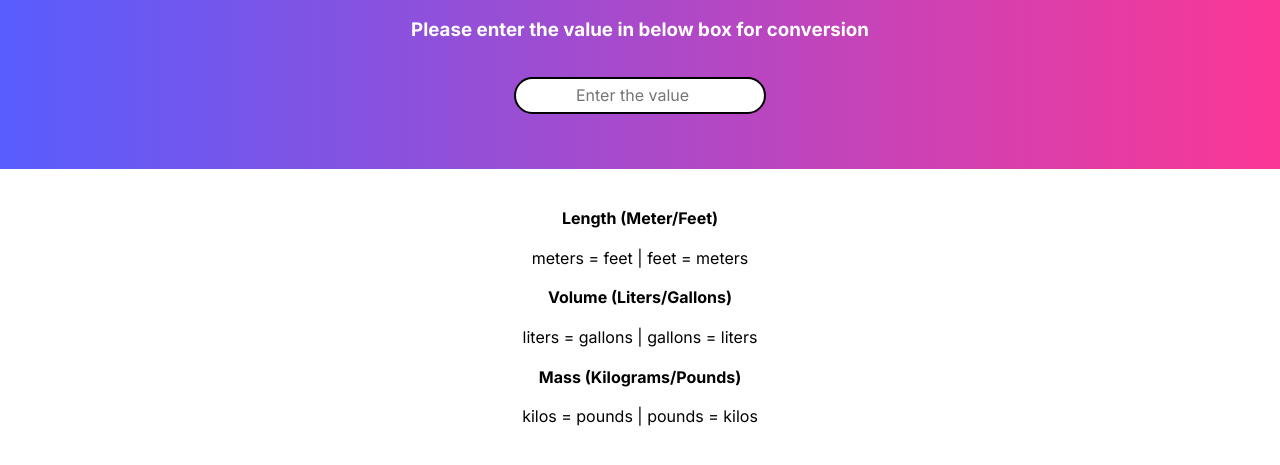
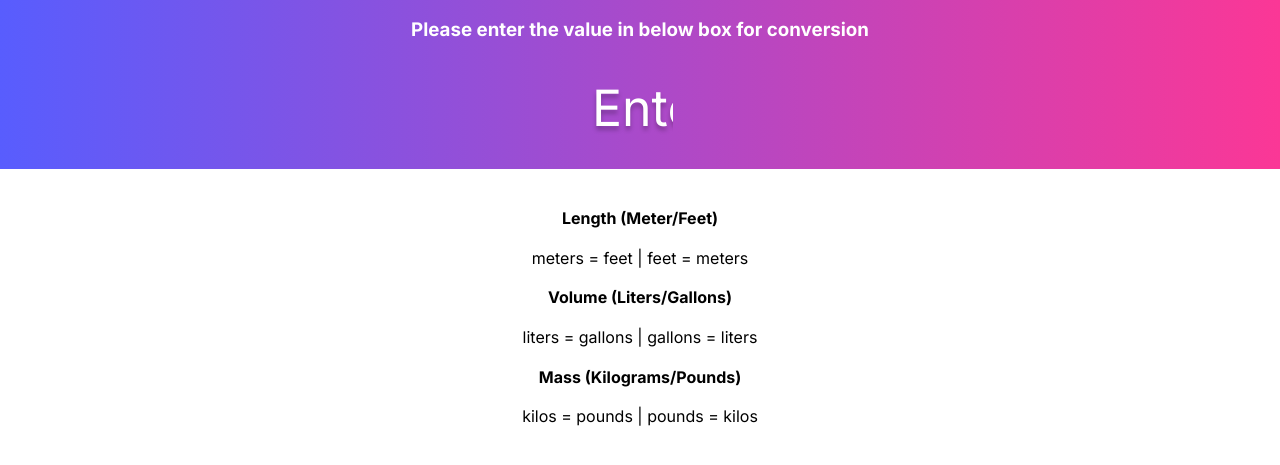
Before and after one commit to nitishparihar/unit-conversion-app, a plain HTML site: page index.html in a window 1280 px wide. Shown: the part 71-536 px from the top of the page. Drawn offline with nearby package versions, Linux system fonts and the light colour scheme.

Commit message:
Update index.css

```diff
--- a/index.css
+++ b/index.css
@@ -24,8 +24,20 @@ h1, h3 {
 }
 
 .input-box {
-    border: 2px solid black;
-    border-radius: 20px;
-    padding: 7px;
+    font-family: inherit;
+    width: 100px;
+    font-style: normal;
+    font-weight: 400;
+    font-size: 50px;
+    line-height: 24px;
+    background-color: transparent;
+    border: none;
+    outline: none;
     text-align: center;
+    color: white;
+    text-shadow: 0px 4px 4px rgba(0, 0, 0, 0.25);
 }
+
+.input-box::placeholder {
+  color: white;
+}
```
